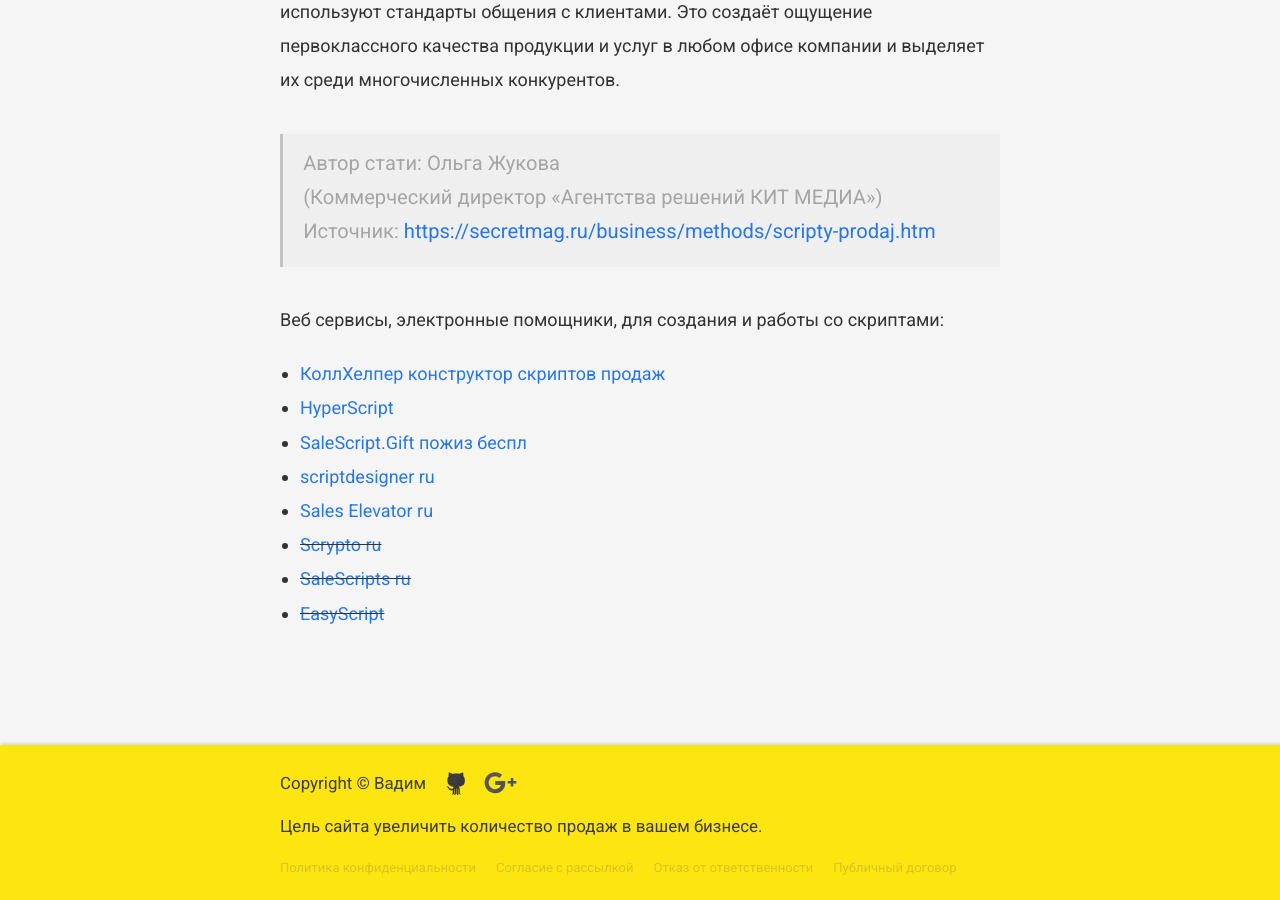
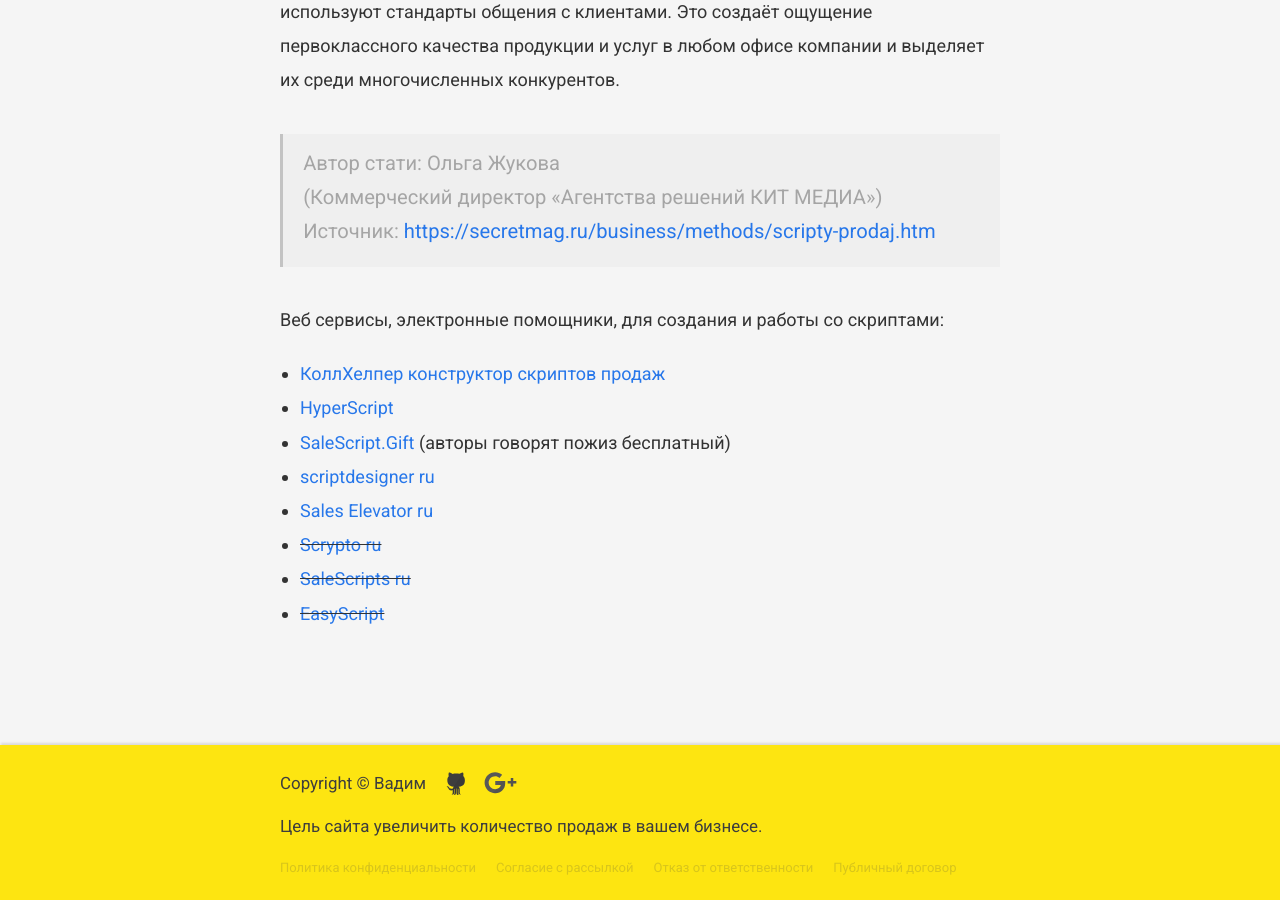
Before and after one commit to VadymVolos/vadymvolos.github.io, a Jekyll site: the page built from _posts/digital-marketing/2017-07-04-kak-napisat-idealnyy-skript-dlya-prodazhnikov.md, in a window 1280 px wide and 900 px high, scrolled down 4769 px. Built offline with Jekyll 4.4.1, drawn with Linux system fonts in a browser that asks for light colours; nearby versions of some CDN libraries; comment, search, counter and statistics services are not loaded.

Commit message:
Update 2017-07-04-kak-napisat-idealnyy-skript-dlya-prodazhnikov.md

```diff
--- a/_posts/digital-marketing/2017-07-04-kak-napisat-idealnyy-skript-dlya-prodazhnikov.md
+++ b/_posts/digital-marketing/2017-07-04-kak-napisat-idealnyy-skript-dlya-prodazhnikov.md
@@ -81,7 +81,7 @@
 <ul>
 <li><a rel="nofollow" target="_blank" href="http://callhelp.kit-media.com/">КоллХелпер конструктор скриптов продаж</a></li>
 <li><a rel="nofollow" target="_blank" href="http://hyper-script.ru/">HyperScript</a></li>
-<li><a rel="nofollow" target="_blank" href="https://salescript.gift/ru/">SaleScript.Gift пожиз беспл</a></li>
+<li><a rel="nofollow" target="_blank" href="https://salescript.gift/ru/">SaleScript.Gift</a> (авторы говорят пожиз бесплатный)</li>
 <li><a rel="nofollow" target="_blank" href="https://scriptdesigner.ru/rates">scriptdesigner ru</a></li>
 <li><a rel="nofollow" target="_blank" href="https://sales-elevator.ru/">Sales Elevator ru</a></li>
 
```
